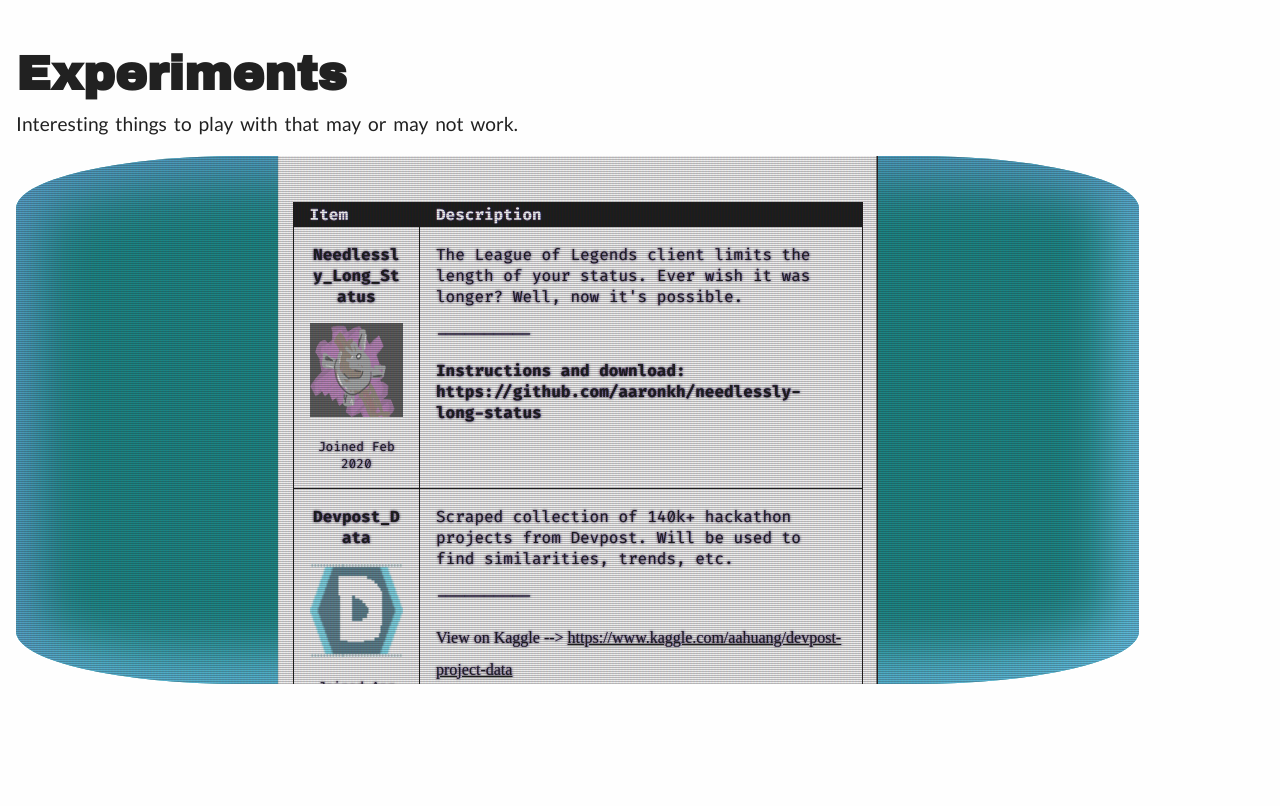
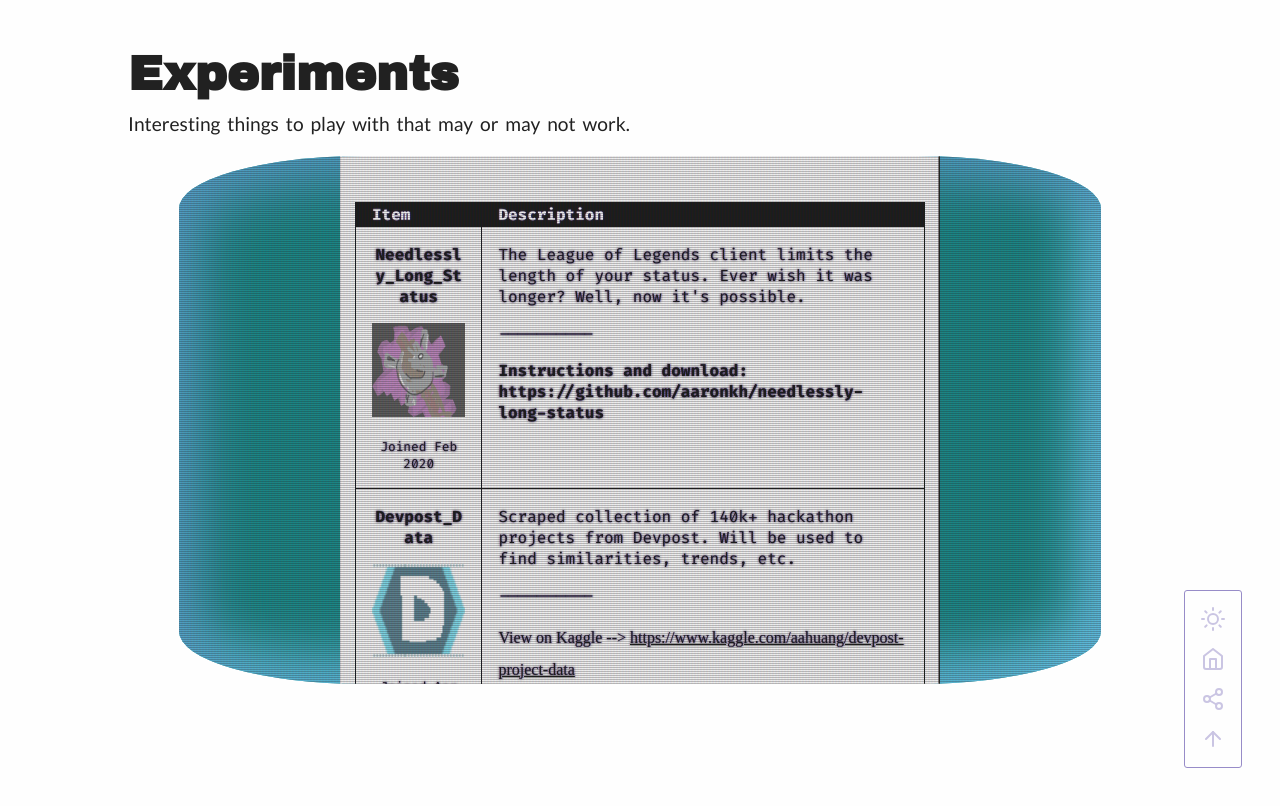
Before and after one commit to aaronkh/website, a React (Create React App) app: page /website/experiments in a window 1280 px wide. Shown: the top 806 px of the page. Built offline with nearby package versions, Linux system fonts and the light colour scheme.

Commit message:
fix headroom"

```diff
--- a/src/components/experiments/CRT.js
+++ b/src/components/experiments/CRT.js
@@ -4,6 +4,7 @@
 // thanks!
 const CRT = styled.div`
     max-width: 90%;
+    margin: 0 auto;
     margin-top: 1rem;
     height: 50rem;
     max-height: 66vh;
--- a/src/components/experiments/Experiments.js
+++ b/src/components/experiments/Experiments.js
@@ -16,7 +16,8 @@
 
 const ExperimentsContainer = styled(ViewContainer)`
     text-align: left;
-    max-width: 100vw;
+    align-self: center;
+    margin: 0 auto;
     overflow-x: hidden;
     padding-bottom: 10rem;
     & * {
```
